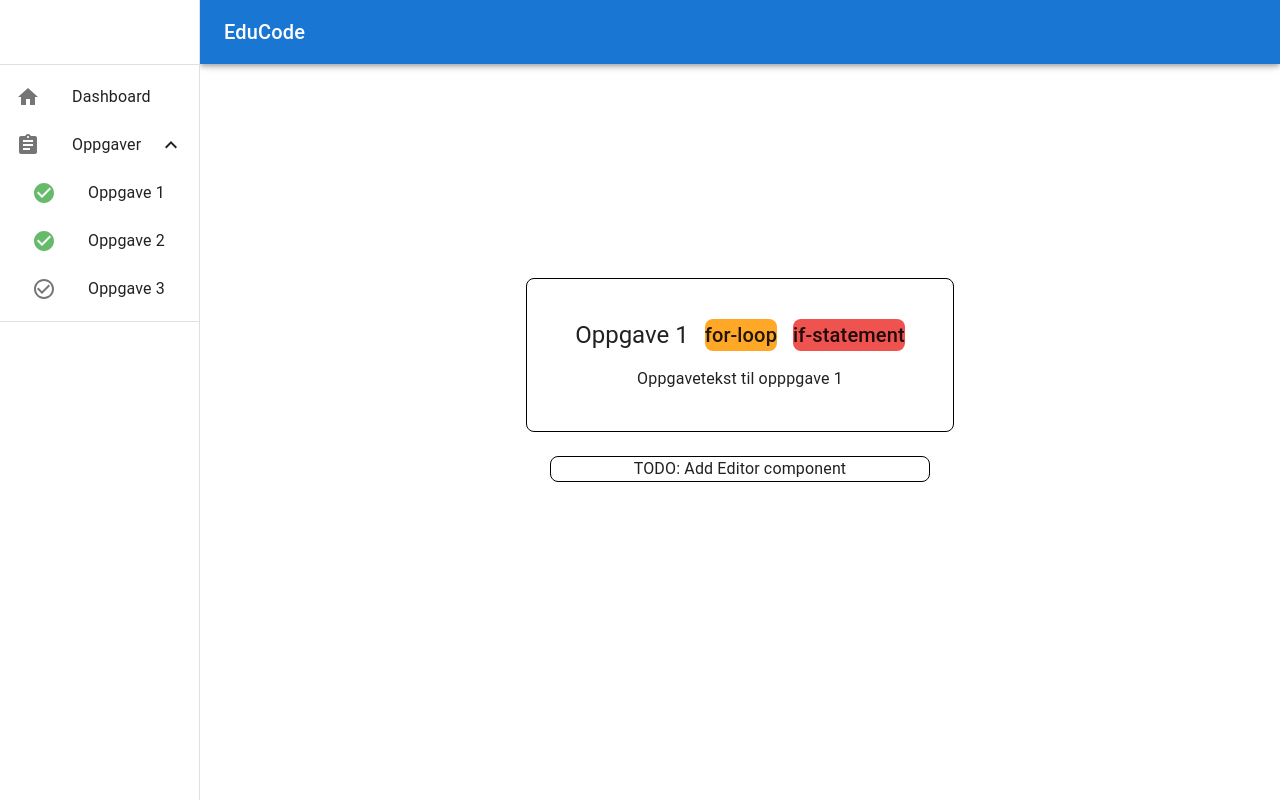
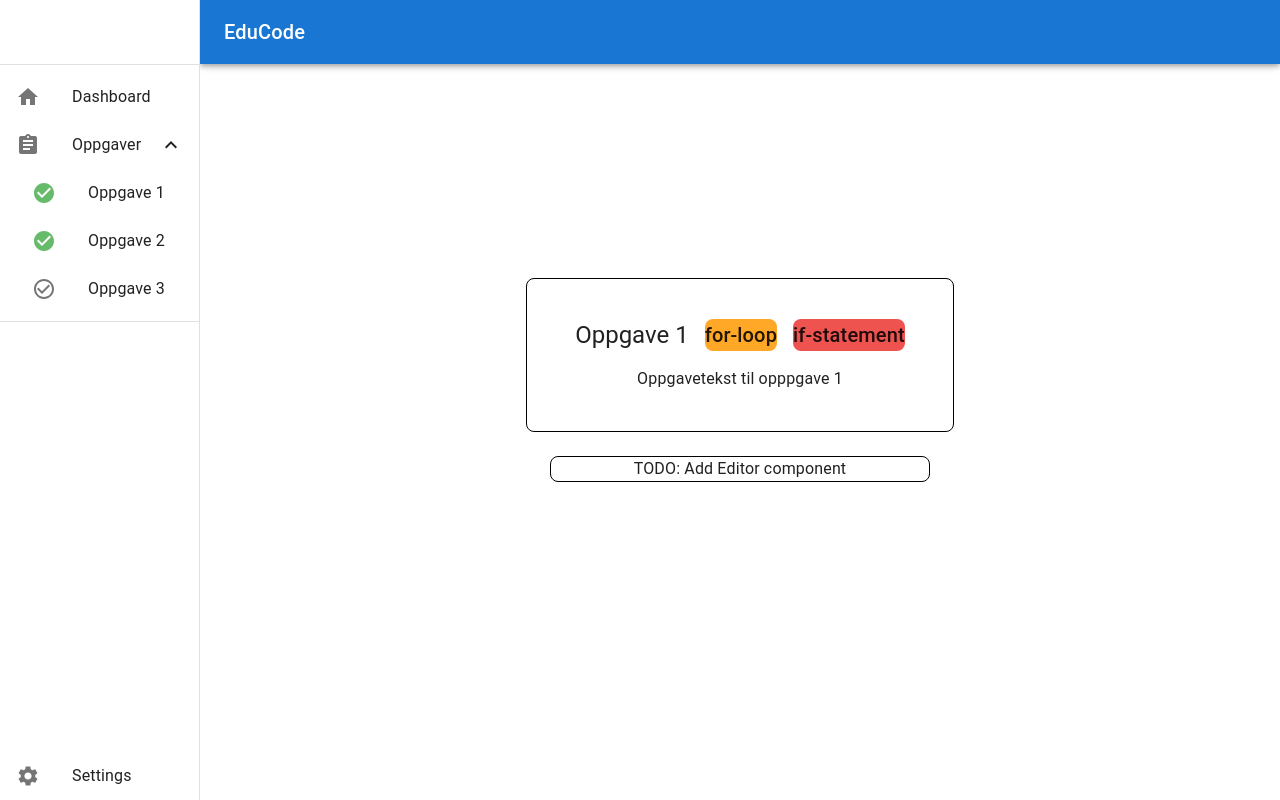
Before and after one commit to Janipro/masterfrontend, a React (Vite) app: page / in a window 1280 px wide. Built offline with nearby package versions, Linux system fonts and the light colour scheme.

Commit message:
Add settings

```diff
--- a/src/components/MainDrawer.tsx
+++ b/src/components/MainDrawer.tsx
@@ -19,6 +19,7 @@ import { useState } from "react";
 import Collapse from "@mui/material/Collapse";
 import CheckCircleIcon from "@mui/icons-material/CheckCircle";
 import CheckCircleOutlineIcon from "@mui/icons-material/CheckCircleOutline";
+import SettingsIcon from '@mui/icons-material/Settings';
 
 const drawerWidth = 200;
 
@@ -94,6 +95,14 @@ export default function MainDrawer() {
             </List>
           </Collapse>
         </List>
+        <ListItem key={"Settings"} disablePadding sx={{position: "fixed", bottom: 0, width: drawerWidth}}>
+            <ListItemButton>
+              <ListItemIcon>
+                <SettingsIcon />
+              </ListItemIcon>
+              <ListItemText primary={"Settings"} />
+            </ListItemButton>
+          </ListItem>
         <Divider />
       </Drawer>
       <Box>
```
